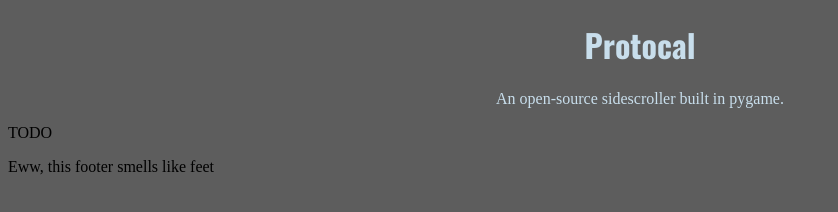
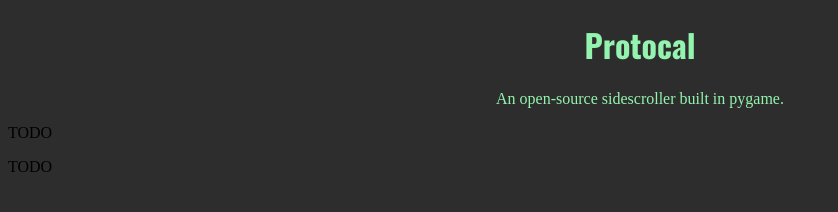
Before and after one commit to TheNerdHerd/protocal, a plain HTML site: page index.html in a window 1280 px wide. Shown: the whole page, without its empty margins (0-838 px from the left). Drawn offline with nearby package versions, Linux system fonts and the light colour scheme.

Commit message:
Testing different colors

```diff
--- a/css/stylesheet.css
+++ b/css/stylesheet.css
@@ -1,10 +1,10 @@
 body {
-  background-color: #5d5d5d;
+  background-color: #2d2d2d;
 }
 
 #headline {
   text-align: center;
-  color: #c8deec;
+  color: #94f4af;
 }
 #headline h1 {
   font-family: Oswald, sans-serif;
--- a/index.html
+++ b/index.html
@@ -26,7 +26,7 @@
 
     <footer>
       <div class="container">
-        <p>Eww, this footer smells like feet</p>
+        <p>TODO</p>
       </div>
     </footer>
 
```
